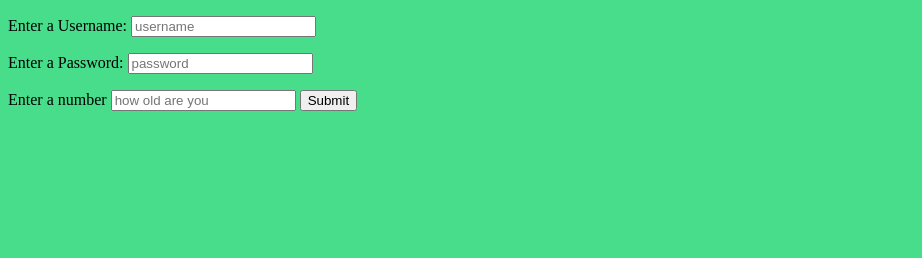
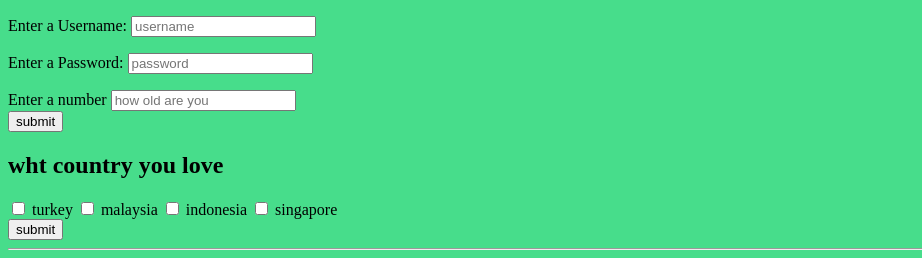
Before and after one commit to IbrahimAlkhooly10/javaScriptPractice, a plain HTML site: page html practice/test.html in a window 1280 px wide. Shown: the part 2518-2776 px from the top of the page, without its empty margins (0-922 px from the left). Before the commit the page ends 2637 px from the top, so only its background shows below. Drawn offline with Linux system fonts and the light colour scheme.

Commit message:
this is my cow

```diff
--- a/css practice/test.css
+++ b/css practice/test.css
@@ -1,5 +1,6 @@
 body {
   background-color: rgb(71, 221, 139);
+  font-family: "roboto" sans-serif
 }
 table {
   margin: auto;
--- a/html practice/test.html
+++ b/html practice/test.html
@@ -71,6 +71,7 @@
           </tbody>
         </table>
        </div>
+        <div class="container 4">
        <form action="countries">
          <p>
          <label for="username">Enter a Username:</label>
@@ -82,8 +83,30 @@
         </p>
          <label for="number">Enter a number</label>
          <input type="number" placeholder="how old are you " id="number" name="number">
-         <input type="submit">
+
        </form>
+       <button>submit</button>
+       <h2>wht country you love</h2>
+       <form action="/box">
+        <input type="checkbox" name="agree-toy" id="agree">
+        <label for="agree">turkey</label>
+
+        <input type="checkbox" name="agree-toy" id="agree">
+        <label for="agree">malaysia</label>
+
+        <input type="checkbox" name="agree-toy" id="agree">
+        <label for="agree">indonesia</label>
+
+        <input type="checkbox" name="agree-toy" id="agree">
+        <label for="agree">singapore</label>
+
+
+      </form>
+      <button>submit</button>
+
+
+        <hr>
+       </div>
       </div>
 
 
```
